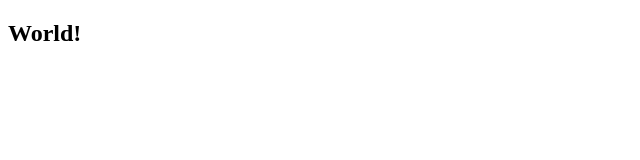
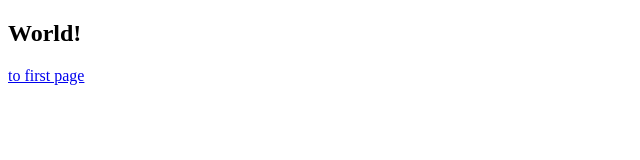
Before and after one commit to DmitryKolotilshikov/test-two-pages, a plain HTML site: page second.html in a window 1280 px wide. Shown: the whole page, without its empty margins (0-640 px from the left). Drawn offline with Linux system fonts and the light colour scheme.

Commit message:
Update second.html

```diff
--- a/second.html
+++ b/second.html
@@ -8,5 +8,6 @@
 </head>
 <body>
   <h2>World!</h2>
+  <a href="index.html">to first page</a>
 </body>
 </html>
```
